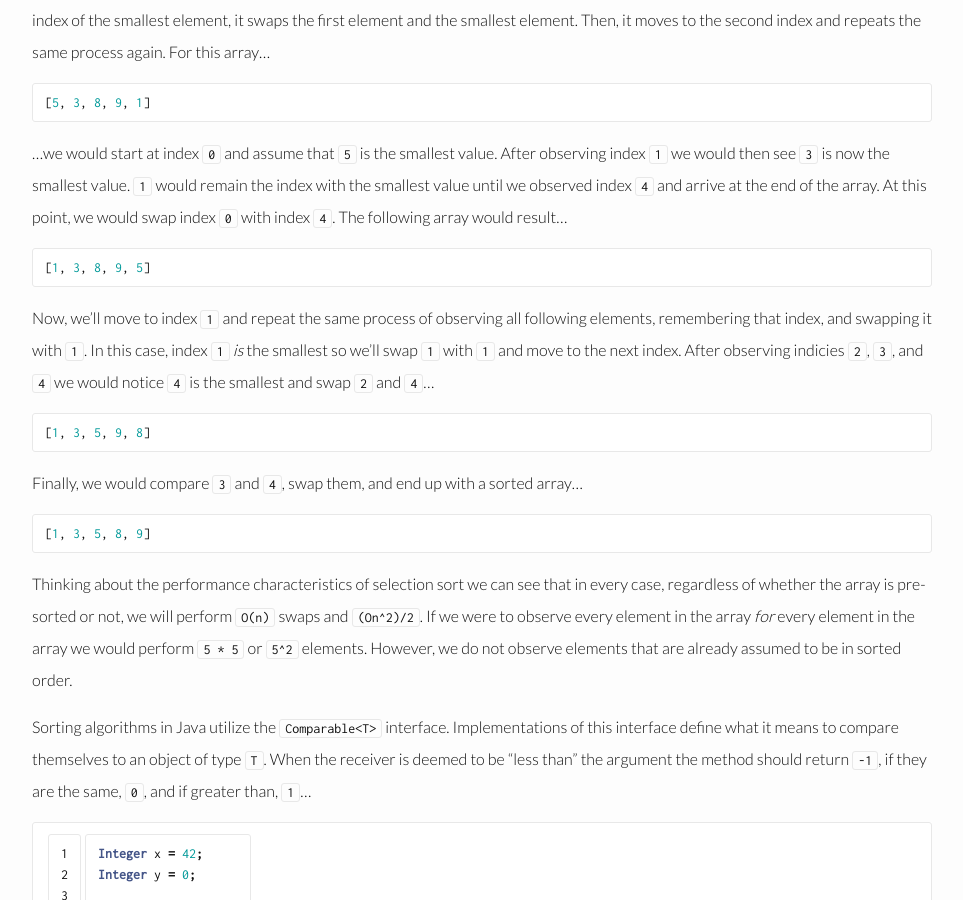
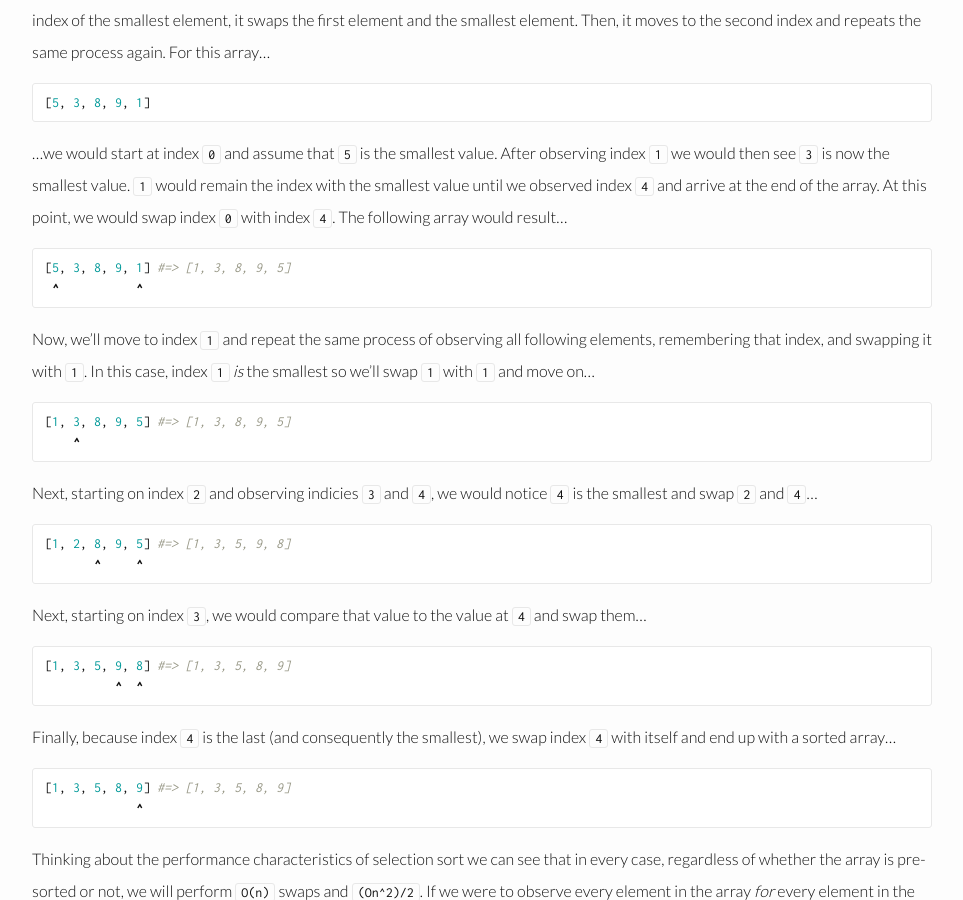
Before and after one commit to aaronlahey/aaronlahey.github.io, a Jekyll site: the page built from _posts/2015-10-04-selection-sort.markdown, in a window 1280 px wide and 900 px high, scrolled down 454 px. Shown: the whole window, without its empty margins (158-1121 px from the left). Built offline with Jekyll 4.4.1, drawn with Linux system fonts in a browser that asks for light colours.

Commit message:
improve sorting examples

```diff
--- a/_posts/2015-10-04-selection-sort.markdown
+++ b/_posts/2015-10-04-selection-sort.markdown
@@ -16,19 +16,36 @@ Selection sort is an elementary sorting algorithm. It's simple to implement and
 ...we would start at index `0` and assume that `5` is the smallest value. After observing index `1` we would then see `3` is now the smallest value. `1` would remain the index with the smallest value until we observed index `4` and arrive at the end of the array. At this point, we would swap index `0` with index `4`. The following array would result...
 
 {% highlight ruby %}
-[1, 3, 8, 9, 5]
+[5, 3, 8, 9, 1] #=> [1, 3, 8, 9, 5]
+ ^           ^
 {% endhighlight %}
 
-Now, we'll move to index `1` and repeat the same process of observing all following elements, remembering that index, and swapping it with `1`. In this case, index `1` *is* the smallest so we'll swap `1` with `1` and move to the next index. After observing indicies `2`, `3`, and `4` we would notice `4` is the smallest and swap `2` and `4`...
+Now, we'll move to index `1` and repeat the same process of observing all following elements, remembering that index, and swapping it with `1`. In this case, index `1` *is* the smallest so we'll swap `1` with `1` and move on...
 
 {% highlight ruby %}
-[1, 3, 5, 9, 8]
+[1, 3, 8, 9, 5] #=> [1, 3, 8, 9, 5]
+    ^
 {% endhighlight %}
 
-Finally, we would compare `3` and `4`, swap them, and end up with a sorted array...
+Next, starting on index `2` and observing indicies `3` and `4`, we would notice `4` is the smallest and swap `2` and `4`...
 
 {% highlight ruby %}
-[1, 3, 5, 8, 9]
+[1, 2, 8, 9, 5] #=> [1, 3, 5, 9, 8]
+       ^     ^
+{% endhighlight %}
+
+Next, starting on index `3`, we would compare that value to the value at `4` and swap them...
+
+{% highlight ruby %}
+[1, 3, 5, 9, 8] #=> [1, 3, 5, 8, 9]
+          ^  ^
+{% endhighlight %}
+
+Finally, because index `4` is the last (and consequently the smallest), we swap index `4` with itself and end up with a sorted array...
+
+{% highlight ruby %}
+[1, 3, 5, 8, 9] #=> [1, 3, 5, 8, 9]
+             ^
 {% endhighlight %}
 
 Thinking about the performance characteristics of selection sort we can see that in every case, regardless of whether the array is pre-sorted or not, we will perform `O(n)` swaps and `(On^2)/2`. If we were to observe every element in the array *for* every element in the array we would perform `5 * 5` or `5^2` elements. However, we do not observe elements that are already assumed to be in sorted order.
```
